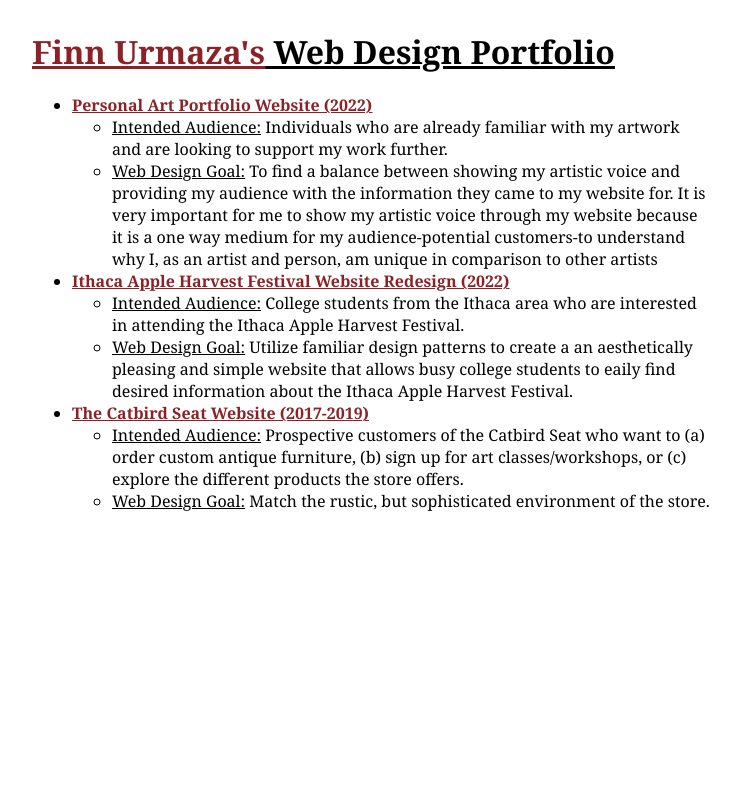
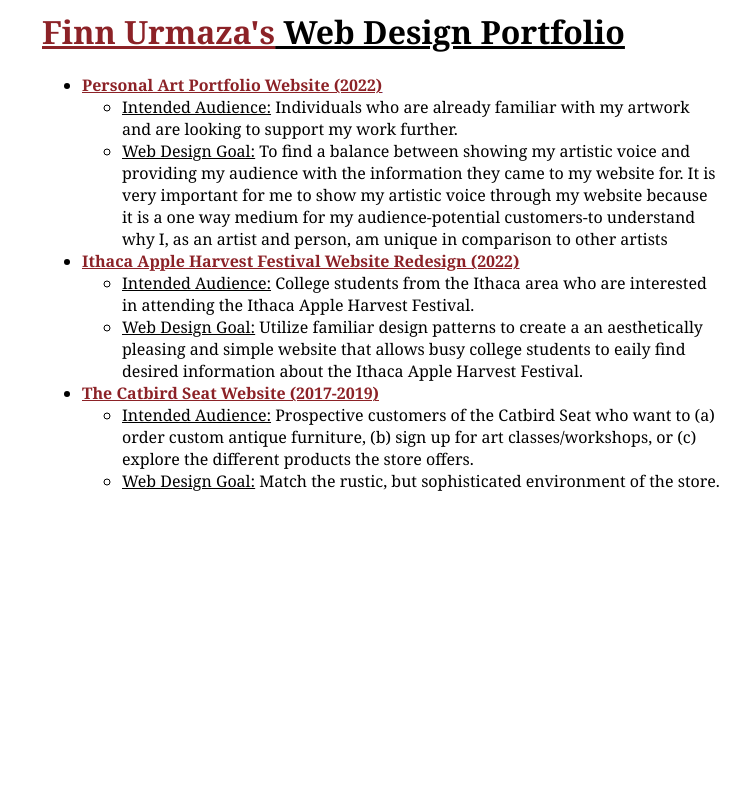
Before and after one commit to flurmaza/flurmaza.github.io, a PHP site: page / in a window 1280 px wide. Shown: the whole page, without its empty margins (108-858 px from the left). Run offline with PHP 8.4, Linux system fonts and the light colour scheme.

Commit message:
Update linktree.css

```diff
--- a/linktree.css
+++ b/linktree.css
@@ -5,7 +5,7 @@ body{
     min-width: 300px;
     margin-left: auto;
     margin-right: auto;
-    padding: 20px;
+    padding-left: 20px;
 }
 
 h1 {
```
